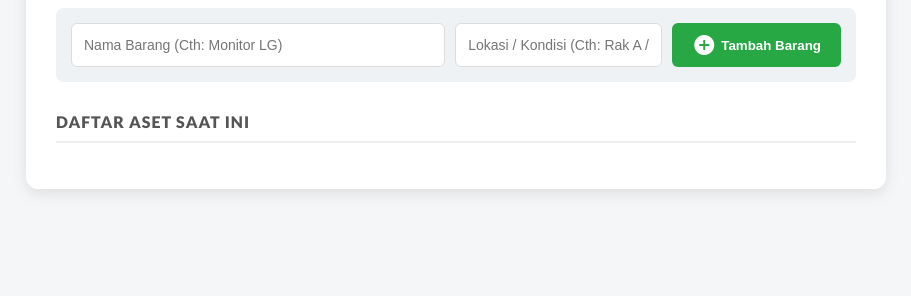
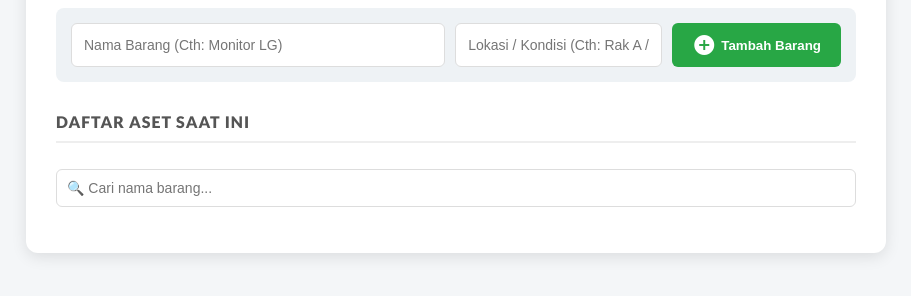
Before and after one commit to ichza188/Sistem_Inventori_LabIT, a plain HTML site: page frontend/www/main.html in a window 1280 px wide. Shown: the part 132-428 px from the top of the page, without its empty margins (184-1095 px from the left). Drawn offline with Linux system fonts and the light colour scheme; no server answers.

Commit message:
feat(ui): add search input bar to inventory list header

```diff
--- a/frontend/www/main.html
+++ b/frontend/www/main.html
@@ -28,6 +28,8 @@
 
             <div class="list-header">
                 <h3>Daftar Aset Saat Ini</h3>
+                <input type="text" id="search-input" onkeyup="searchBarang()" placeholder="🔍 Cari nama barang..."
+                style="width: 100%; padding: 10px; margin-top: 10px; border: 1px solid #ddd; border-radius: 6px; box-sizing: border-box;">
             </div>
 
             <ul id="todo-list">
```
